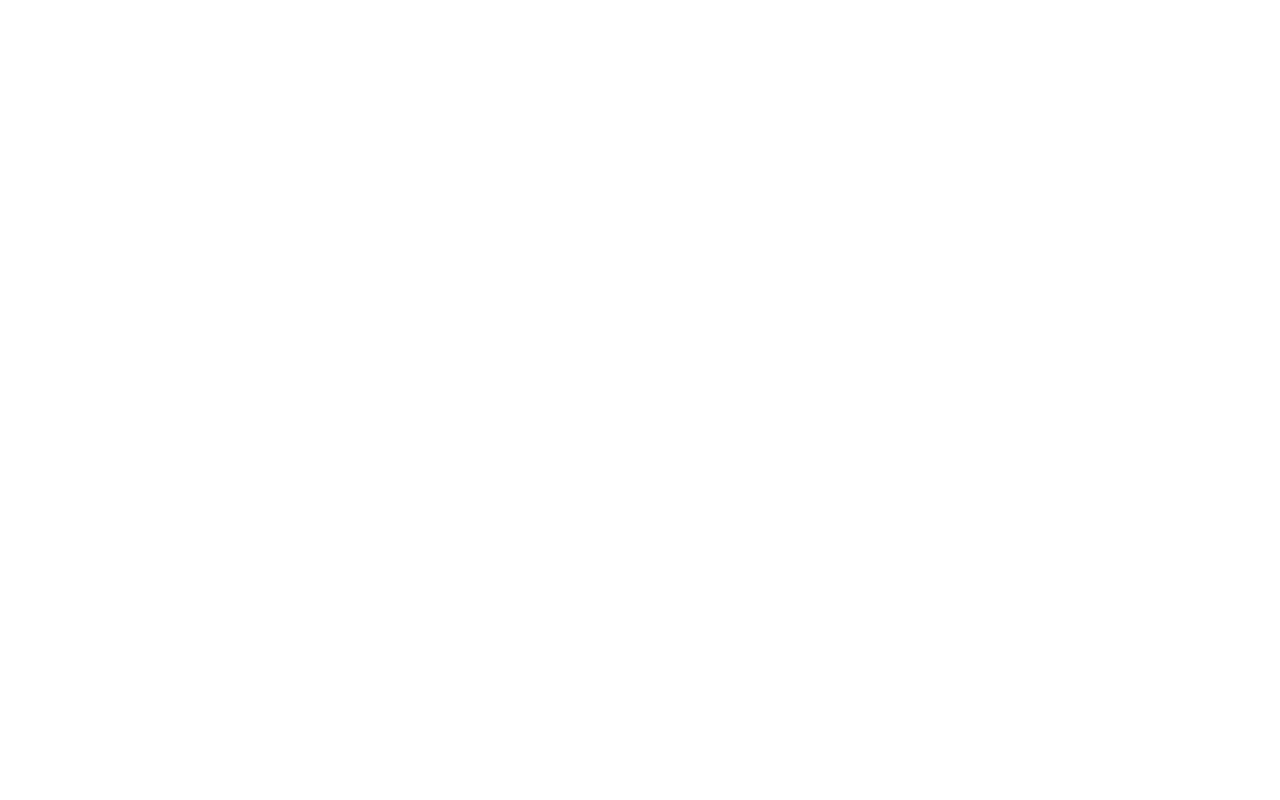
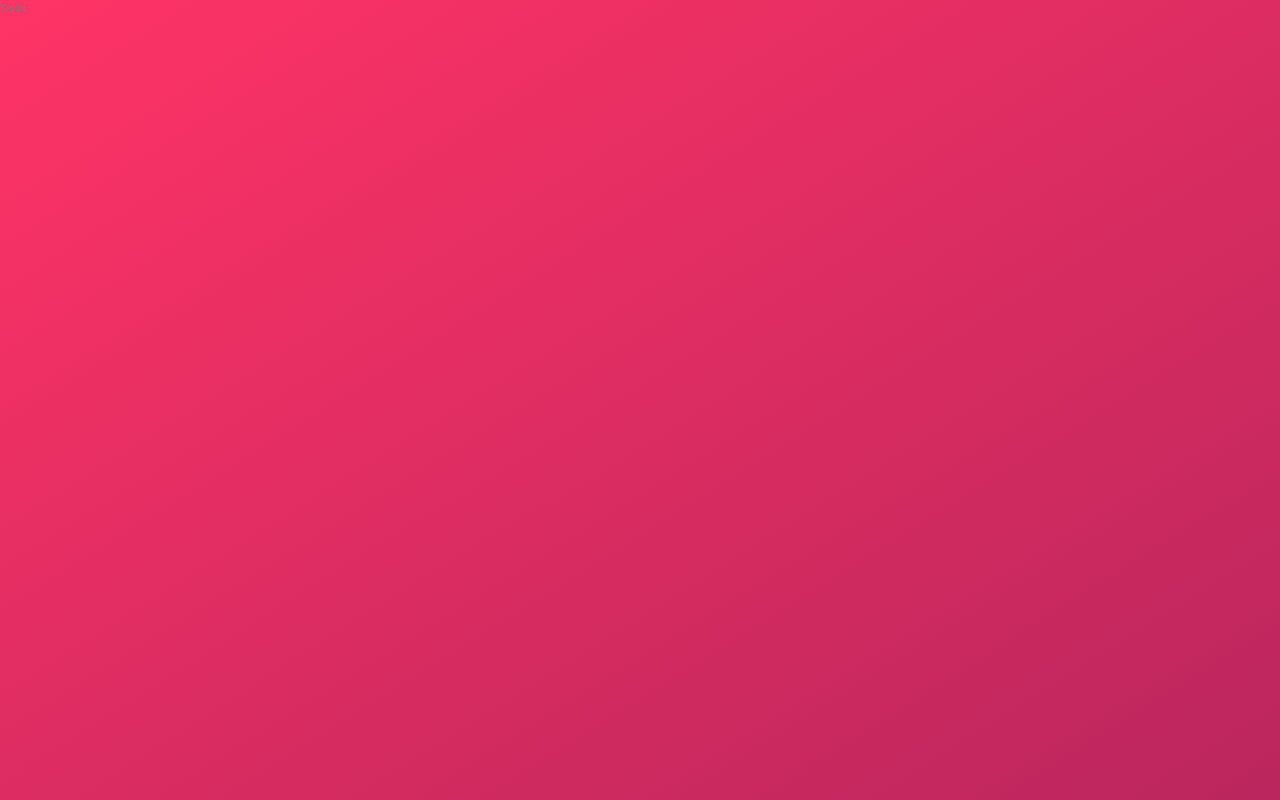
Before and after one commit to KoenCa/trello-css-course, a website: page index.html in a window 1280 px wide. Drawn offline with nearby package versions, Linux system fonts and the light colour scheme.

Commit message:
Basic project setup

```diff
--- a/index.html
+++ b/index.html
@@ -8,9 +8,9 @@
         <link rel="stylesheet" href="css/style.css">
         <link rel="shortcut icon" type="image/png" href="img/favicon.png">
 
-        <title>trillo &mdash; Your all-in-one booking app</title>
+        <title>Trillo &mdash; Your all-in-one booking app</title>
     </head>
     <body>
-
+        Trello
     </body>
 </html>
--- /dev/null
+++ b/sass/_base.scss
@@ -0,0 +1,68 @@
+/*
+COLORS
+
+Primary: #eb2f64
+Primary light: #FF3366
+Primary dark: #BA265D
+
+Grey light 1: #faf9f9
+Grey light 2: #f4f2f2
+Grey light 3: #f0eeee
+Grey light 4: #ccc
+
+Grey dark 1: #333
+Grey dark 2: #777
+Grey dark 3: #999
+
+*/
+
+// Put all our CSS vairables here
+// Available in all our css selecter
+:root {
+    --color-primary: #eb2f64;
+    --color-primary-ligth: #FF3366;
+    --color-primary-dark: #BA265D;
+
+    --color-grey-light-1: #faf9f9;
+    --color-grey-light-2: #f4f2f2;
+    --color-grey-light-3: #f0eeee;
+    --color-grey-light-4: #ccc;
+
+    --color-grey-dark-1: #333;
+    --color-grey-dark-2: #777;
+    --color-grey-dark-3: #999;
+}
+
+* {
+    margin: 0;
+    padding: 0;
+}
+
+*,
+*::before,
+*::after {
+    box-sizing: inherit;
+}
+
+html {
+    box-sizing: border-box;
+
+    // 10px/16px (16px is default font size)
+    // 1rem equals 10px
+    font-size: 62.5%;
+}
+
+body {
+    font-family: 'Open Sans', sans-serif;
+    font-weight: 400;
+    line-height: 1.6;
+    color: var(--color-grey-dark-2);
+    background-image:
+        linear-gradient(to right bottom,
+        var(--color-primary-ligth),
+        var(--color-primary-dark));
+    background-size: cover;
+    background-repeat: no-repeat;
+
+    min-height: 100vh;
+}
--- a/sass/main.scss
+++ b/sass/main.scss
@@ -1,17 +1,3 @@
-/*
-COLORS
-
-Primary: #eb2f64
-Primary light: #FF3366
-Primary dark: #BA265D
-
-Grey light 1: #faf9f9
-Grey light 2: #f4f2f2
-Grey light 3: #f0eeee
-Grey light 4: #ccc
-
-Grey dark 1: #333
-Grey dark 2: #777
-Grey dark 3: #999
-
-*/
+@import 'base';
+@import 'layout';
+@import 'components';
```
Also changed, not shown: css/style.css, sass/_components.scss (added), sass/_layout.scss (added).
